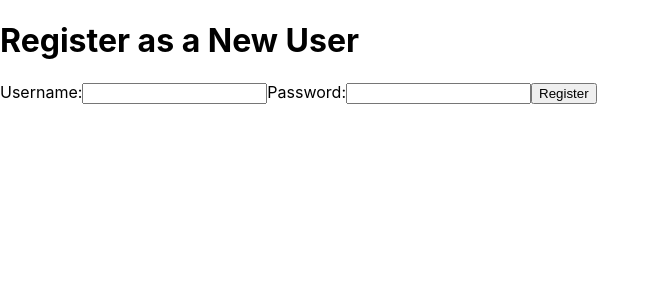
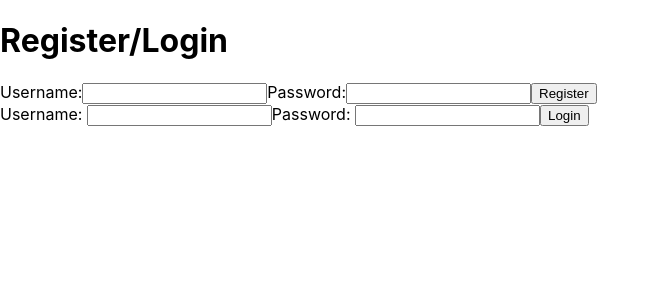
Before and after one commit to adesegunadedeji/vi-cinage, a React (Create React App) app in the folder vi-cinage-frontend/: page / in a window 1280 px wide. Shown: the top 300 px of the page, without its empty margins (0-659 px from the left). Built offline with nearby package versions, Linux system fonts and the light colour scheme.

Commit message:
LogIn and Registration works

```diff
--- a/vi-cinage-frontend/src/App.js
+++ b/vi-cinage-frontend/src/App.js
@@ -23,26 +23,47 @@ class App extends Component {
         }
       })
       const parsedResponse =  await registerResponse.json();
-      console.log("ParsedResponse")
-      console.log(parsedResponse)
+      console.log("ParsedResponse from Registration",parsedResponse)
       console.log("201 code", parsedResponse.status.code)
-
       if(parsedResponse.status.code === 201){
         console.log("sucessful Registration")
         this.setState({
           loggedIn: true,
           username:parsedResponse.data.username
         })
+        //Else should send a message to User that Log In is not Valid
       }
 
   }
+  handleLogin = async (formData) =>{
+    console.log("Logging In", formData)
+    const loginResponse = await fetch("http://localhost:9000/user/login",{
+      method: "POST",
+      body: JSON.stringify(formData),
+      credentials: "include",
+      headers:{
+        "Content-Type": "application/json"
+      }
+    })
+
+    const parsedResponse = await loginResponse.json();
+    console.log("Parsed Response from Login")
+    if(parsedResponse.status.code === 200){
+      console.log("sucessful Login")
+      this.setState({
+        loggedIn: true,
+        username:parsedResponse.data.username
+      })
+    }
+  };
+
   render(){
   return (
     <div className="App">
       {
         this.state.loggedIn?
         <Realestatecontainer/>:
-        <AuthGateway handleRegister={this.handleRegister}/>
+        <AuthGateway handleRegister={this.handleRegister} handleLogin={this.handleLogin}/>
       }
     </div>
   );
--- a/vi-cinage-frontend/src/components/AuthGateway/AuthGateway.jsx
+++ b/vi-cinage-frontend/src/components/AuthGateway/AuthGateway.jsx
@@ -1,5 +1,6 @@
 import React,{Component} from 'react';
 import Register from './Register/Register'
+import Login from './Login/Login';
 
 class AuthGateway extends Component {
         constructor(){
@@ -8,8 +9,9 @@ class AuthGateway extends Component {
    render(){
        return(
            <div>
-               <h1>Register as a New User</h1>
+               <h1>Register/Login</h1>
                <Register handleRegister={this.props.handleRegister}/>
+               <Login handleLogin={this.props.handleLogin}/>
            </div>
        )
    }
--- /dev/null
+++ b/vi-cinage-frontend/src/components/AuthGateway/Login/Login.jsx
@@ -0,0 +1,37 @@
+import React ,{Component} from 'react'
+
+class Login extends Component{
+    constructor(){
+        super();
+        this.state ={
+            username: null,
+            password: null
+        }
+    }
+
+    handleChange=(e)=>{
+        this.setState({
+            [e.target.name] : e.target.value
+        })
+    }
+    handleSubmit=(e)=>{
+        e.preventDefault();
+
+        console.log("User Logged in Form Succesfully")
+        this.props.handleLogin(this.state)
+    }
+
+    render(){
+        return(
+            <div>
+                <form onSubmit={this.handleSubmit}>
+                Username: <input type ="text" name="username"onChange={this.handleChange} />
+                Password: <input type ="password" name = "password" onChange={this.handleChange}/>
+                <input type = "submit" value ="Login"/>
+                </form>
+            </div>
+        )
+    }
+}
+
+export default Login
--- a/vi-cinage-frontend/src/components/RealestateContainer.jsx
+++ b/vi-cinage-frontend/src/components/RealestateContainer.jsx
@@ -52,6 +52,7 @@ class Realestatecontainer extends Component{
             try{
             const newEstate = await fetch ("http://localhost:9000/api/v1/realEstate",{
                 method:"POST",
+                credentials: "include",
                 body: JSON.stringify(formData),
                 headers:{
                     "Content-Type": "application/json"
```
Also changed, not shown: 2 other files (tests, documents, lock files or other folders).
